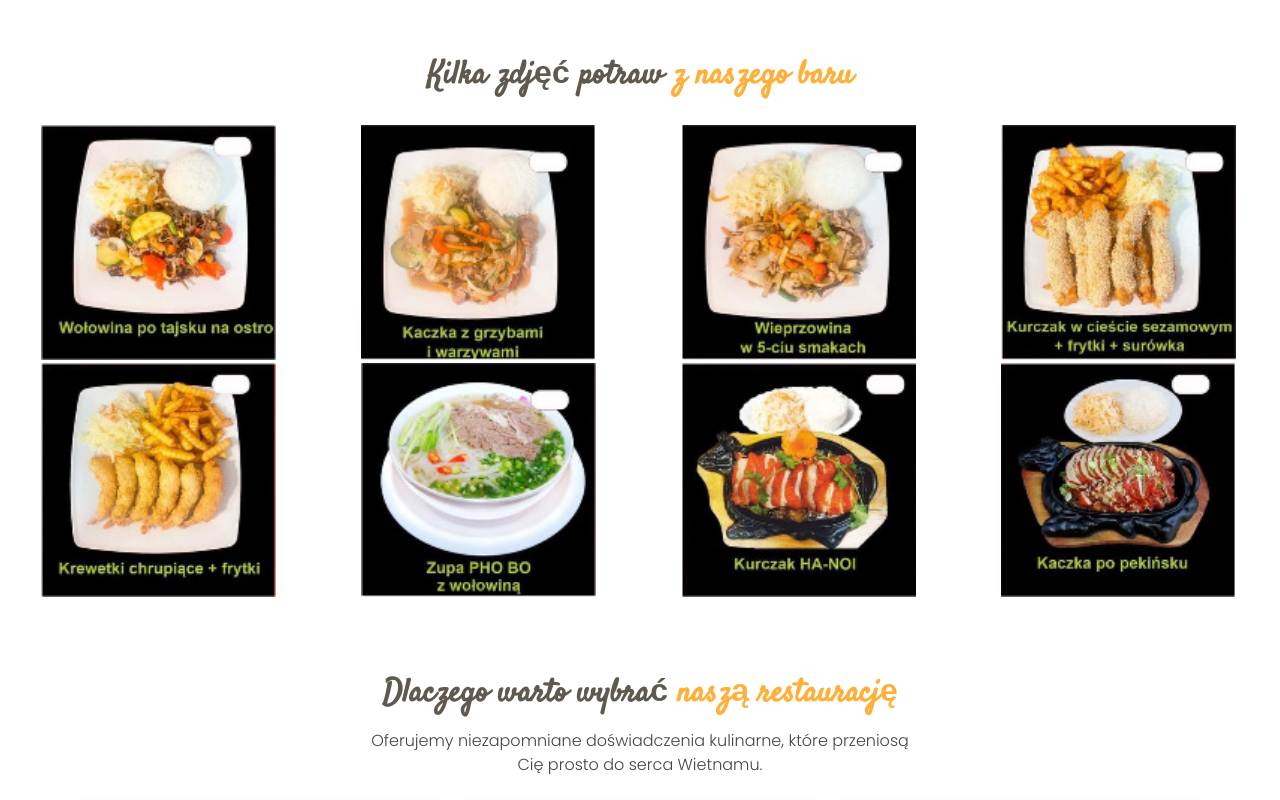
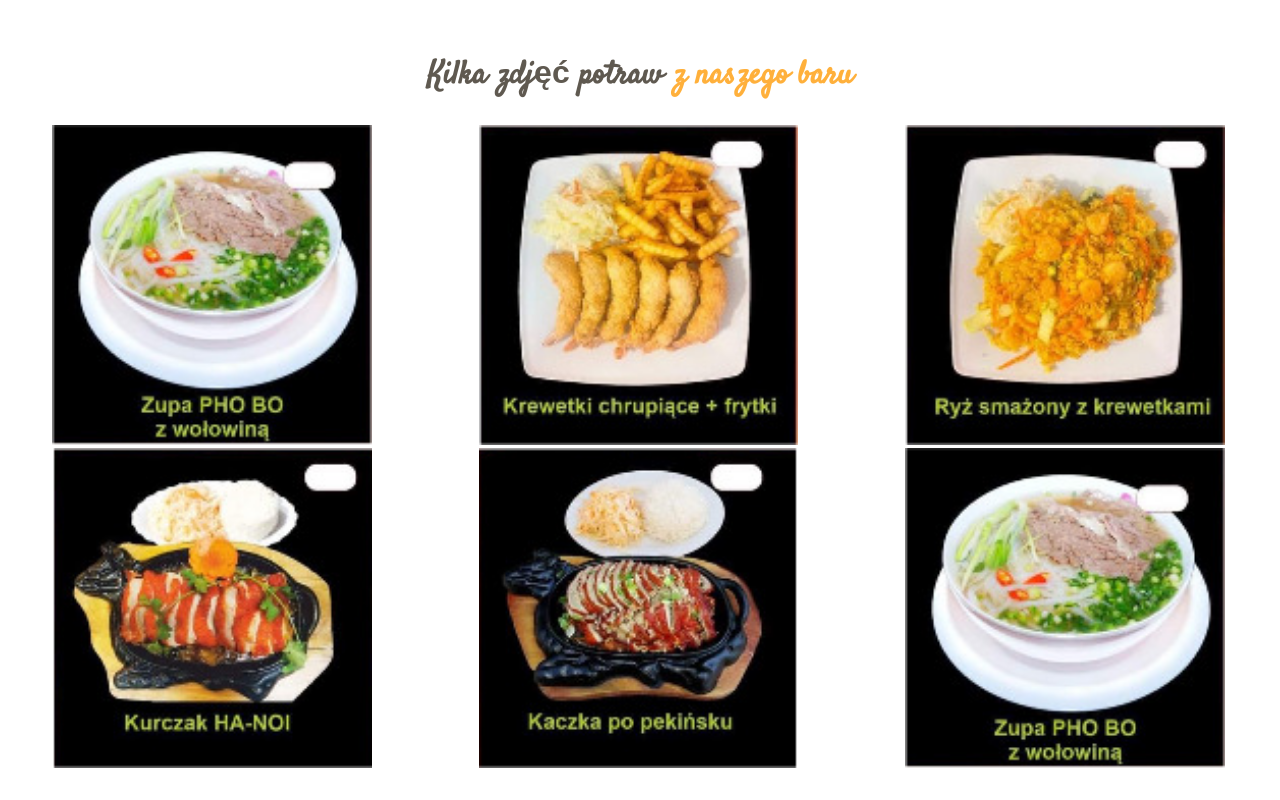
Before and after one commit to adiyy2001/vietnamese-restaurant, a plain HTML site: page index.html in a window 1280 px wide. Shown: the part 1380-2180 px from the top of the page. Drawn offline with Linux system fonts and the light colour scheme.

Commit message:
udapte pics

```diff
--- a/index.html
+++ b/index.html
@@ -210,53 +210,40 @@
 
         <div class="row no-gutters">
 
-          <div class="col-lg-3 col-md-4">
+          <div class="col-lg-4 col-md-4">
             <div class="gallery-item">
-                <img src="assets/img/gallery/mask-10.png" alt="" style="width: 80%;">
+                <img src="assets/img/gallery/mask-20.png" alt="" style="width: 80%;">
             </div>
           </div>
 
-          <div class="col-lg-3 col-md-4">
-            <div class="gallery-item">
-                <img src="assets/img/gallery/mask-11.png" alt="" style="width: 80%;">
-            </div>
-          </div>
-
-          <div class="col-lg-3 col-md-4">
-            <div class="gallery-item">
-                <img src="assets/img/gallery/mask-12.png" alt="" style="width: 80%;">
-            </div>
-          </div>
-
-          <div class="col-lg-3 col-md-4">
-            <div class="gallery-item">
-                <img src="assets/img/gallery/mask-13.png" alt="" style="width: 80%;">
-            </div>
-          </div>
-
-          <div class="col-lg-3 col-md-4">
+          <div class="col-lg-4 col-md-4">
             <div class="gallery-item">
                 <img src="assets/img/gallery/mask-06.png" alt="" style="width: 80%;">
             </div>
           </div>
 
-
-          <div class="col-lg-3 col-md-4">
+          <div class="col-lg-4 col-md-4">
             <div class="gallery-item">
-                <img src="assets/img/gallery/mask-20.png" alt="" style="width: 80%;">
+                <img src="assets/img/gallery/mask-05.png" alt="" style="width: 80%;">
             </div>
           </div>
 
-          <div class="col-lg-3 col-md-4">
+          <div class="col-lg-4 col-md-4">
             <div class="gallery-item">
                 <img src="assets/img/gallery/mask-02.png" alt="" style="width: 80%;">
             </div>
           </div>
 
-
-          <div class="col-lg-3 col-md-4">
+          <div class="col-lg-4 col-md-4">
             <div class="gallery-item">
                 <img src="assets/img/gallery/mask-01.png" alt="" style="width: 80%;">
+            </div>
+          </div>
+
+
+          <div class="col-lg-4 col-md-4">
+            <div class="gallery-item">
+                <img src="assets/img/gallery/mask-20.png" alt="" style="width: 80%;">
             </div>
           </div>
 
@@ -1514,7 +1501,7 @@
 
       <div class="col-lg-6 menu-item filter-sides">
         <div class="menu-content">
-          <a href="#">129. Frytki</a><span>3.00 PLN</span>
+          <a href="#">129. ryż biały</a><span>3.00 PLN</span>
         </div>
       </div>
 
```
